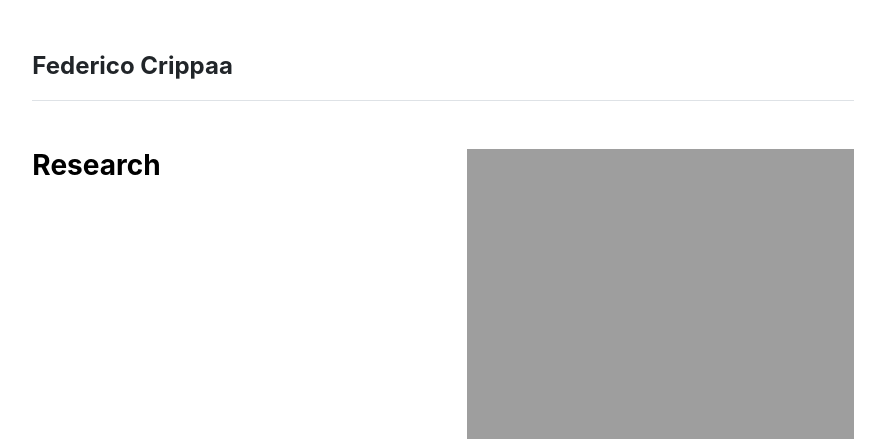
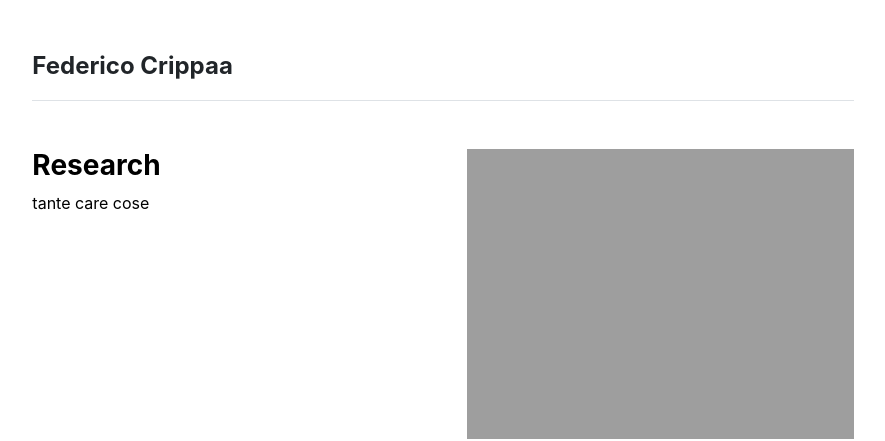
Before and after one commit to fedecrp/fedecrp.github.io, a Jekyll site: the page built from index.md, in a window 1280 px wide. Shown: the top 441 px of the page, without its empty margins (197-1082 px from the left). Built offline with Jekyll 4.4.1, drawn with Linux system fonts in a browser that asks for light colours.

Commit message:
Update home.html

```diff
--- a/_layouts/home.html
+++ b/_layouts/home.html
@@ -5,7 +5,7 @@ layout: default
 <div class="row g-5 mb-5">
   <div class="col-md-6">
     <h3 class="fw-bold">Research</h3>
-    {{ eiei }}
+    tante care cose
   </div>
   <div class="col-md-6">
     <img src="{{ site.github.url }}/assets/img/home.jpg" alt="Home" width="100%">
```
